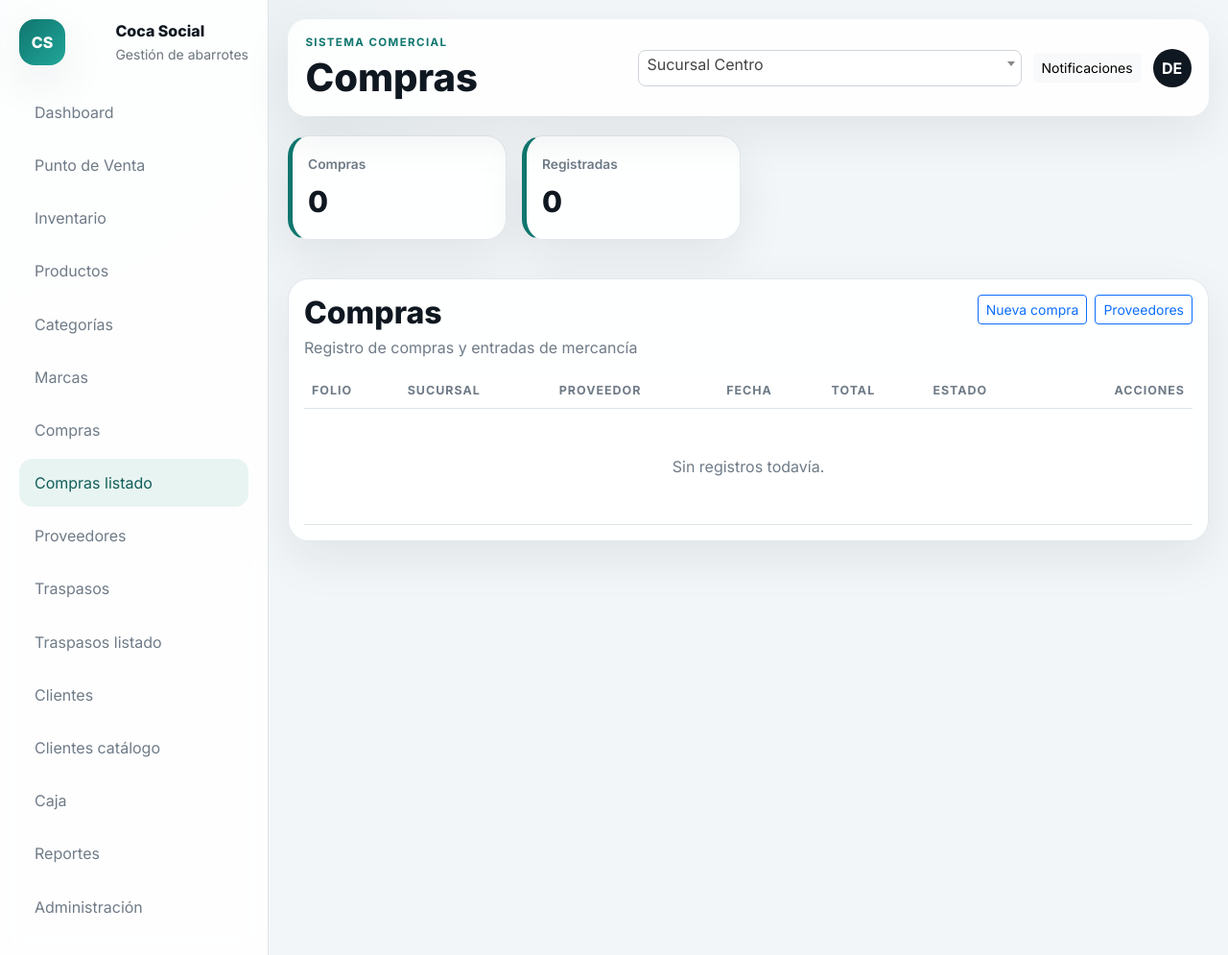
After one commit to wfarelt/coca_social, a Django app: page /compras/listado/ in a window 1280 px wide. The commit adds this page. Shown: the whole page at 96% size. Run offline with Django 5.2, Linux system fonts and the light colour scheme; data that the repository does not hold is empty; some libraries are stand-ins or nearby versions.

Commit message:
Add purchase and transfer workflows

```diff
--- a/apps/core/urls.py
+++ b/apps/core/urls.py
@@ -22,11 +22,19 @@ urlpatterns = [
     path("compras/", views.purchases_overview, name="purchases_overview"),
     path("compras/nueva/", views.new_purchase, name="new_purchase"),
     path("compras/proveedores/", views.suppliers, name="suppliers"),
+    path("compras/listado/", views.purchases_list, name="purchases_list"),
+    path("compras/<int:pk>/editar/", views.purchase_edit, name="purchase_edit"),
+    path("compras/<int:pk>/eliminar/", views.purchase_delete, name="purchase_delete"),
+    path("compras/nuevo/", views.purchase_create, name="purchase_create"),
     path("traspasos/", views.transfers_overview, name="transfers_overview"),
     path("traspasos/nuevo/", views.new_transfer, name="new_transfer"),
     path("traspasos/enviados/", views.sent_transfers, name="sent_transfers"),
     path("traspasos/recibidos/", views.received_transfers, name="received_transfers"),
     path("traspasos/pendientes/", views.pending_transfers, name="pending_transfers"),
+    path("traspasos/listado/", views.transfers_list, name="transfers_list"),
+    path("traspasos/<int:pk>/editar/", views.transfer_edit, name="transfer_edit"),
+    path("traspasos/<int:pk>/eliminar/", views.transfer_delete, name="transfer_delete"),
+    path("traspasos/nuevo/crear/", views.transfer_create, name="transfer_create"),
     path("clientes/", views.customers_overview, name="customers_overview"),
     path("clientes/creditos/", views.credits_overview, name="credits_overview"),
     path("clientes/cobros/", views.collections_overview, name="collections_overview"),
--- a/apps/core/views.py
+++ b/apps/core/views.py
@@ -1,9 +1,10 @@
+from django.contrib.auth import get_user_model
 from django.shortcuts import get_object_or_404, redirect, render
 from django.http import HttpResponseBadRequest
 from decimal import Decimal
 
-from .forms import BrandForm, BranchForm, CategoryForm, CustomerForm, ProductForm, SupplierForm
-from .models import Brand, Branch, Category, Customer, Product, Supplier
+from .forms import BrandForm, BranchForm, CategoryForm, CustomerForm, ProductForm, PurchaseForm, SupplierForm, TransferForm
+from .models import Brand, Branch, Category, Customer, Product, Purchase, Supplier, Transfer
 
 
 def _module_context(title, subtitle, actions, stats=None, rows=None):
@@ -170,7 +171,7 @@ def inventory_adjustments(request):
 
 
 def purchases_overview(request):
-    return render(request, "core/module.html", _module_context("Compras", "Órdenes, entradas y proveedores", ["Nueva compra", "Proveedores"], [{"label": "Compras mes", "value": "$184,900"}], [{"a": "C-1209", "b": "Distribuidora XYZ", "c": "$18,240", "d": "Registrada"}]))
+    return render(request, "core/module.html", _module_context("Compras", "Órdenes, entradas y proveedores", ["Listado", "Nueva compra", "Proveedores"], [{"label": "Compras mes", "value": "$184,900"}], [{"a": "C-1209", "b": "Distribuidora XYZ", "c": "$18,240", "d": "Registrada"}]))
 
 
 def new_purchase(request):
@@ -181,8 +182,118 @@ def suppliers(request):
     return render(request, "core/module.html", _module_context("Proveedores", "Catálogo de abastecedores", ["Nuevo proveedor"], [{"label": "Proveedores", "value": "24"}], [{"a": "Distribuidora XYZ", "b": "Activo", "c": "555-1234", "d": "Norte"}]))
 
 
+def _system_user():
+    user_model = get_user_model()
+    user, _ = user_model.objects.get_or_create(username="system", defaults={"is_active": True})
+    return user
+
+
+def purchases_list(request):
+    rows = []
+    for purchase in Purchase.objects.select_related("branch", "supplier").order_by("-purchase_date", "-created_at"):
+        rows.append(
+            {
+                "cells": [purchase.folio, purchase.branch.name, purchase.supplier.name, purchase.purchase_date, purchase.total, purchase.get_status_display()],
+                "edit_url": f"/compras/{purchase.pk}/editar/",
+                "delete_url": f"/compras/{purchase.pk}/eliminar/",
+            }
+        )
+    return render(
+        request,
+        "core/document_list.html",
+        {
+            "page_title": "Compras",
+            "page_subtitle": "Registro de compras y entradas de mercancía",
+            "stats": [{"label": "Compras", "value": Purchase.objects.count()}, {"label": "Registradas", "value": Purchase.objects.filter(status=Purchase.Status.POSTED).count()}],
+            "actions": [{"label": "Nueva compra", "url": "/compras/nueva/"}, {"label": "Proveedores", "url": "/catalogos/proveedores/"}],
+            "headers": ["Folio", "Sucursal", "Proveedor", "Fecha", "Total", "Estado"],
+            "rows": rows,
+        },
+    )
+
+
+def purchase_create(request):
+    form = PurchaseForm(request.POST or None)
+    if request.method == "POST" and form.is_valid():
+        obj = form.save(commit=False)
+        obj.save()
+        return redirect("purchases_list")
+    return render(request, "core/document_form.html", {"form": form, "page_title": "Nueva compra", "page_subtitle": "Alta de compra", "list_url": "/compras/"})
+
+
+def purchase_edit(request, pk):
+    purchase = get_object_or_404(Purchase, pk=pk)
+    form = PurchaseForm(request.POST or None, instance=purchase)
+    if request.method == "POST" and form.is_valid():
+        form.save()
+        return redirect("purchases_list")
+    return render(request, "core/document_form.html", {"form": form, "page_title": "Editar compra", "page_subtitle": purchase.folio, "list_url": "/compras/"})
+
+
+def purchase_delete(request, pk):
+    purchase = get_object_or_404(Purchase, pk=pk)
+    if request.method == "POST":
+        purchase.delete()
+        return redirect("purchases_list")
+    return render(request, "core/document_delete.html", {"object": purchase, "page_title": "Eliminar compra", "page_subtitle": purchase.folio, "list_url": "/compras/"})
+
+
+def transfers_list(request):
+    rows = []
+    for transfer in Transfer.objects.select_related("from_branch", "to_branch").order_by("-created_at"):
+        rows.append(
+            {
+                "cells": [transfer.code, transfer.from_branch.name, transfer.to_branch.name, transfer.get_status_display(), transfer.sent_at or "-"],
+                "edit_url": f"/traspasos/{transfer.pk}/editar/",
+                "delete_url": f"/traspasos/{transfer.pk}/eliminar/",
+            }
+        )
+    return render(
+        request,
+        "core/document_list.html",
+        {
+            "page_title": "Traspasos",
+            "page_subtitle": "Envíos entre sucursales y control de estado",
+            "stats": [{"label": "Traspasos", "value": Transfer.objects.count()}, {"label": "Pendientes", "value": Transfer.objects.filter(status=Transfer.Status.DRAFT).count()}],
+            "actions": [{"label": "Nuevo traspaso", "url": "/traspasos/nuevo/"}],
+            "headers": ["Código", "Origen", "Destino", "Estado", "Enviado"],
+            "rows": rows,
+        },
+    )
+
+
+def transfer_create(request):
+    form = TransferForm(request.POST or None)
+    if request.method == "POST" and form.is_valid():
+        obj = form.save(commit=False)
+        obj.created_by = _system_user()
+        obj.save()
+        return redirect("transfers_list")
+    return render(request, "core/document_form.html", {"form": form, "page_title": "Nuevo traspaso", "page_subtitle": "Crea un envío entre sucursales", "list_url": "/traspasos/"})
+
+
+def transfer_edit(request, pk):
+    transfer = get_object_or_404(Transfer, pk=pk)
+    form = TransferForm(request.POST or None, instance=transfer)
+    if request.method == "POST" and form.is_valid():
+        obj = form.save(commit=False)
+        if not obj.created_by_id:
+            obj.created_by = transfer.created_by or _system_user()
+        obj.save()
+        return redirect("transfers_list")
+    return render(request, "core/document_form.html", {"form": form, "page_title": "Editar traspaso", "page_subtitle": transfer.code, "list_url": "/traspasos/"})
+
+
+def transfer_delete(request, pk):
+    transfer = get_object_or_404(Transfer, pk=pk)
+    if request.method == "POST":
+        transfer.delete()
+        return redirect("transfers_list")
+    return render(request, "core/document_delete.html", {"object": transfer, "page_title": "Eliminar traspaso", "page_subtitle": transfer.code, "list_url": "/traspasos/"})
+
+
 def transfers_overview(request):
-    return render(request, "core/module.html", _module_context("Traspasos", "Flujo entre sucursales y recepción parcial", ["Nuevo traspaso"], [{"label": "Pendientes", "value": "7"}], [{"a": "TR-204", "b": "Centro → Norte", "c": "120 uds", "d": "Pendiente"}]))
+    return render(request, "core/module.html", _module_context("Traspasos", "Flujo entre sucursales y recepción parcial", ["Listado", "Nuevo traspaso"], [{"label": "Pendientes", "value": "7"}], [{"a": "TR-204", "b": "Centro → Norte", "c": "120 uds", "d": "Pendiente"}]))
 
 
 def new_transfer(request):
--- a/templates/base.html
+++ b/templates/base.html
@@ -30,8 +30,10 @@
         <a class="nav-link {% if request.resolver_match.url_name == 'categories_list' %}active{% endif %}" href="{% url 'categories_list' %}">Categorías</a>
         <a class="nav-link {% if request.resolver_match.url_name == 'brands_list' %}active{% endif %}" href="{% url 'brands_list' %}">Marcas</a>
         <a class="nav-link {% if request.resolver_match.url_name == 'purchases_overview' %}active{% endif %}" href="{% url 'purchases_overview' %}">Compras</a>
+        <a class="nav-link {% if request.resolver_match.url_name == 'purchases_list' %}active{% endif %}" href="{% url 'purchases_list' %}">Compras listado</a>
         <a class="nav-link {% if request.resolver_match.url_name == 'suppliers_list' %}active{% endif %}" href="{% url 'suppliers_list' %}">Proveedores</a>
         <a class="nav-link {% if request.resolver_match.url_name == 'transfers_overview' %}active{% endif %}" href="{% url 'transfers_overview' %}">Traspasos</a>
+        <a class="nav-link {% if request.resolver_match.url_name == 'transfers_list' %}active{% endif %}" href="{% url 'transfers_list' %}">Traspasos listado</a>
         <a class="nav-link {% if request.resolver_match.url_name == 'customers_overview' %}active{% endif %}" href="{% url 'customers_overview' %}">Clientes</a>
         <a class="nav-link {% if request.resolver_match.url_name == 'customers_list' %}active{% endif %}" href="{% url 'customers_list' %}">Clientes catálogo</a>
         <a class="nav-link {% if request.resolver_match.url_name == 'cash_overview' %}active{% endif %}" href="{% url 'cash_overview' %}">Caja</a>
--- /dev/null
+++ b/templates/core/document_list.html
@@ -0,0 +1,59 @@
+{% extends 'base.html' %}
+{% block title %}{{ page_title }} | Coca Social{% endblock %}
+{% block page_title %}{{ page_title }}{% endblock %}
+{% block content %}
+<div class="row g-3 mb-4">
+  {% for stat in stats %}
+  <div class="col-12 col-md-6 col-xl-3">
+    <article class="metric-card tone-primary">
+      <span class="metric-label">{{ stat.label }}</span>
+      <div class="metric-value">{{ stat.value }}</div>
+    </article>
+  </div>
+  {% endfor %}
+</div>
+
+<section class="panel">
+  <div class="panel-header">
+    <div>
+      <h2 class="panel-title mb-1">{{ page_title }}</h2>
+      <p class="panel-subtitle mb-0">{{ page_subtitle }}</p>
+    </div>
+    <div class="d-flex gap-2 flex-wrap">
+      {% for action in actions %}
+      <a class="btn btn-outline-primary btn-sm" href="{{ action.url }}">{{ action.label }}</a>
+      {% endfor %}
+    </div>
+  </div>
+
+  <div class="table-responsive">
+    <table class="table table-hover align-middle table-clean mb-0">
+      <thead>
+        <tr>
+          {% for header in headers %}
+          <th>{{ header }}</th>
+          {% endfor %}
+          <th class="text-end">Acciones</th>
+        </tr>
+      </thead>
+      <tbody>
+        {% for row in rows %}
+        <tr>
+          {% for cell in row.cells %}
+          <td>{{ cell }}</td>
+          {% endfor %}
+          <td class="text-end">
+            <div class="btn-group btn-group-sm">
+              <a class="btn btn-outline-secondary" href="{{ row.edit_url }}">Editar</a>
+              <a class="btn btn-outline-danger" href="{{ row.delete_url }}">Eliminar</a>
+            </div>
+          </td>
+        </tr>
+        {% empty %}
+        <tr><td colspan="{{ headers|length|add:1 }}" class="py-5 text-center text-muted">Sin registros todavía.</td></tr>
+        {% endfor %}
+      </tbody>
+    </table>
+  </div>
+</section>
+{% endblock %}
```
Also changed, not shown: apps/core/forms.py (+23 -1 lines), templates/core/document_delete.html (added, +15 -0 lines), templates/core/document_form.html (added, +29 -0 lines).
